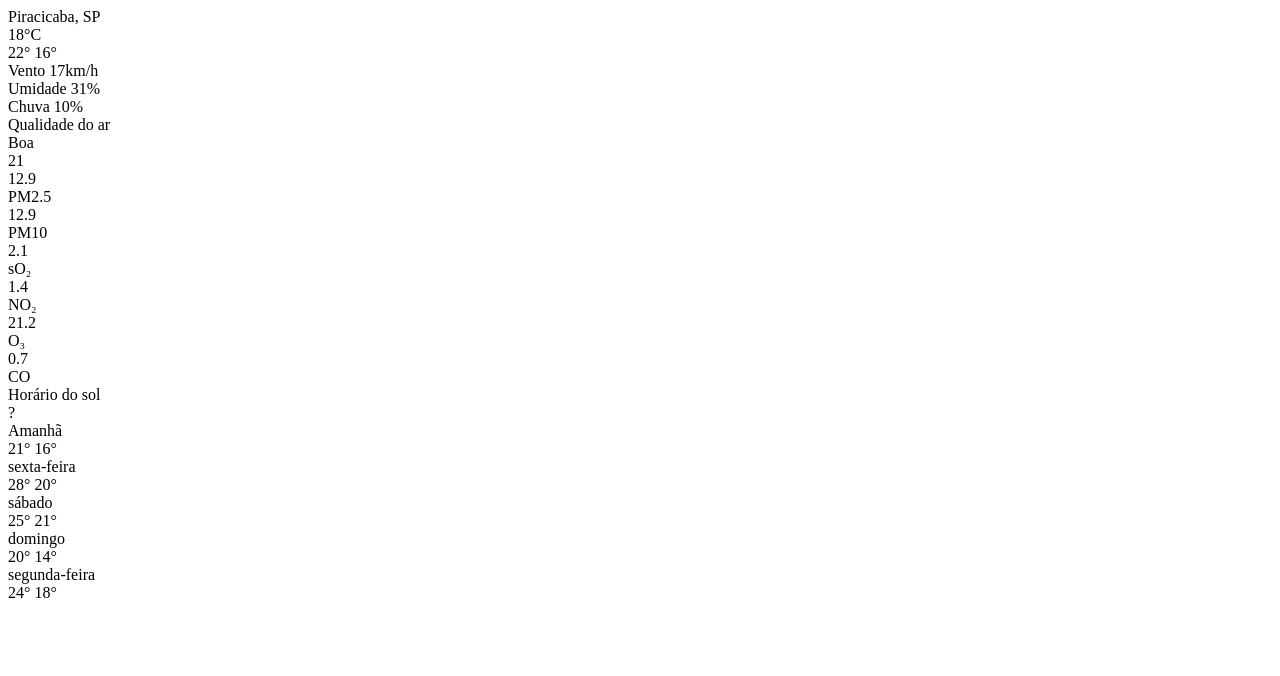
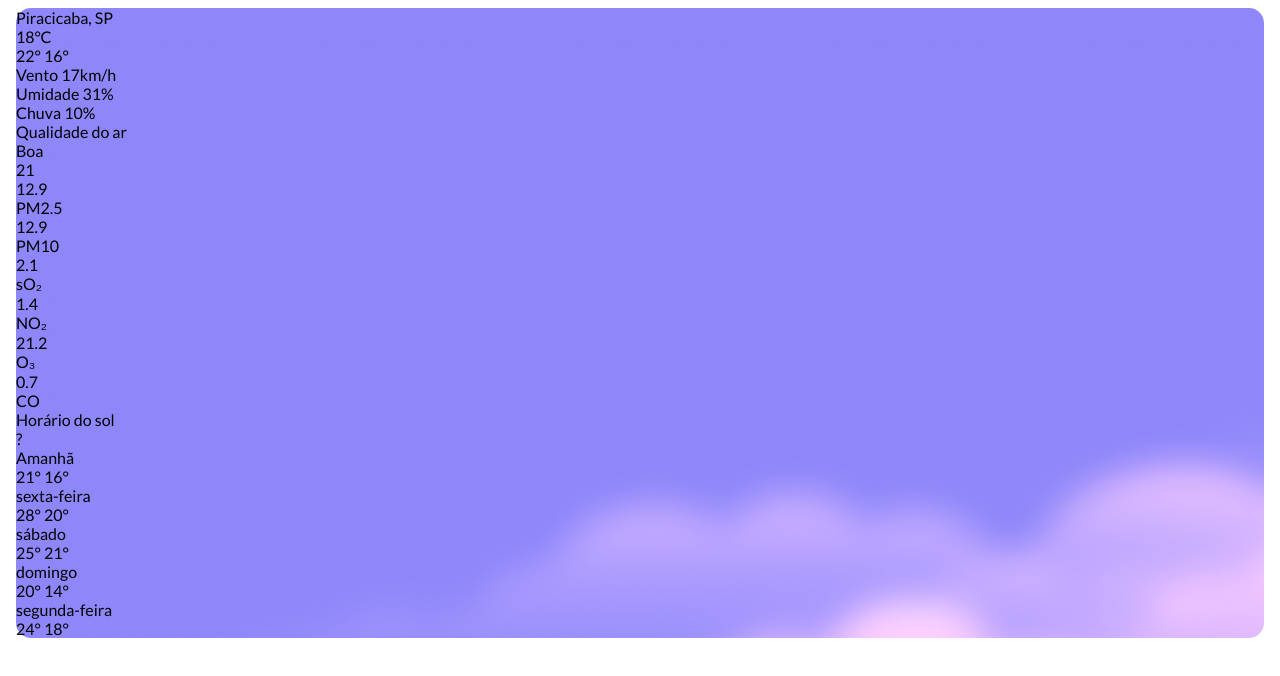
Before and after one commit to ferrande/rocketseat-weather-page, a plain HTML site: page index.html in a window 1280 px wide. Drawn offline with Linux system fonts and the light colour scheme.

Commit message:
Create style.css

```diff
--- a/index.html
+++ b/index.html
@@ -4,6 +4,13 @@
     <meta charset="UTF-8" />
     <meta http-equiv="X-UA-Compatible" content="IE=edge" />
     <meta name="viewport" content="width=device-width, initial-scale=1.0" />
+    <link rel="stylesheet" href="src/style.css" />
+    <link rel="preconnect" href="https://fonts.googleapis.com" />
+    <link rel="preconnect" href="https://fonts.gstatic.com" crossorigin />
+    <link
+      href="https://fonts.googleapis.com/css2?family=Lato:wght@100;300;400;700;900&display=swap"
+      rel="stylesheet"
+    />
     <title>Weather</title>
   </head>
   <body>
--- /dev/null
+++ b/src/style.css
@@ -0,0 +1,10 @@
+body {
+    font-family: 'Lato', sans-serif;
+}
+
+.wrapper {
+    background-color: #8E87FA;
+    background-image: url(../assets/Background.png);
+    border-radius: 0.95rem;
+    margin: 0.5rem;
+}
```
Also changed, not shown: assets/Background.png (added), 1 other file.
